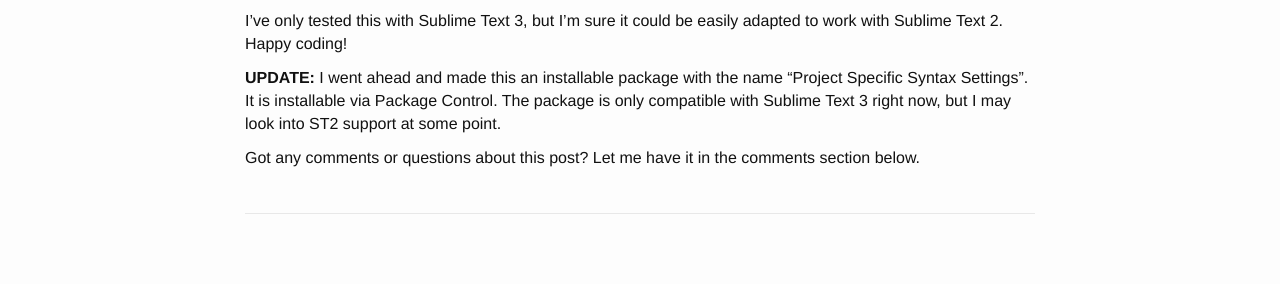
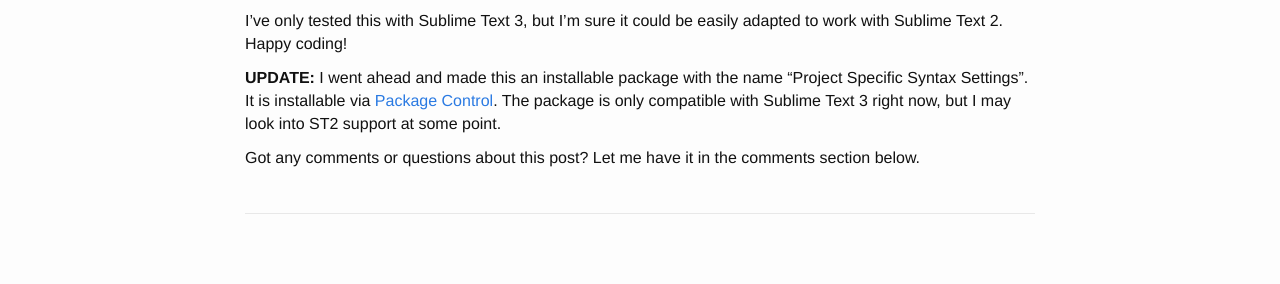
Before and after one commit to reywood/reywood.github.io, a Jekyll site: the page built from _posts/2014-09-26-project-specific-syntax-highlighting-in-sublime-text-3.md, in a window 1280 px wide and 900 px high, scrolled down 1151 px. Shown: the part 519-803 px from the top of the window. Built offline with Jekyll 4.4.1, drawn with Linux system fonts in a browser that asks for light colours; nearby versions of some CDN libraries; comment, search, counter and statistics services are not loaded; part of the change alters nothing that is shown.

```diff
--- a/_posts/2014-09-26-project-specific-syntax-highlighting-in-sublime-text-3.md
+++ b/_posts/2014-09-26-project-specific-syntax-highlighting-in-sublime-text-3.md
@@ -65,7 +65,7 @@ The `syntax_override` section can contain as many key/value pairs as you like. T
 
 I've only tested this with Sublime Text 3, but I'm sure it could be easily adapted to work with Sublime Text 2. Happy coding!
 
-**UPDATE:** I went ahead and made this an installable package with the name "Project Specific Syntax Settings". It is installable via Package Control. The package is only compatible with Sublime Text 3 right now, but I may look into ST2 support at some point.
+**UPDATE:** I went ahead and made this an installable package with the name "Project Specific Syntax Settings". It is installable via [Package Control][package-control]. The package is only compatible with Sublime Text 3 right now, but I may look into ST2 support at some point.
 
 
 [meteor]: https://www.meteor.com/
@@ -74,3 +74,4 @@ I've only tested this with Sublime Text 3, but I'm sure it could be easily adapt
 [handlebars]: http://handlebarsjs.com/
 [liquid]: http://liquidmarkup.org/
 [underscore]: http://underscorejs.org/#template
+[package-control]: https://sublime.wbond.net/
```
